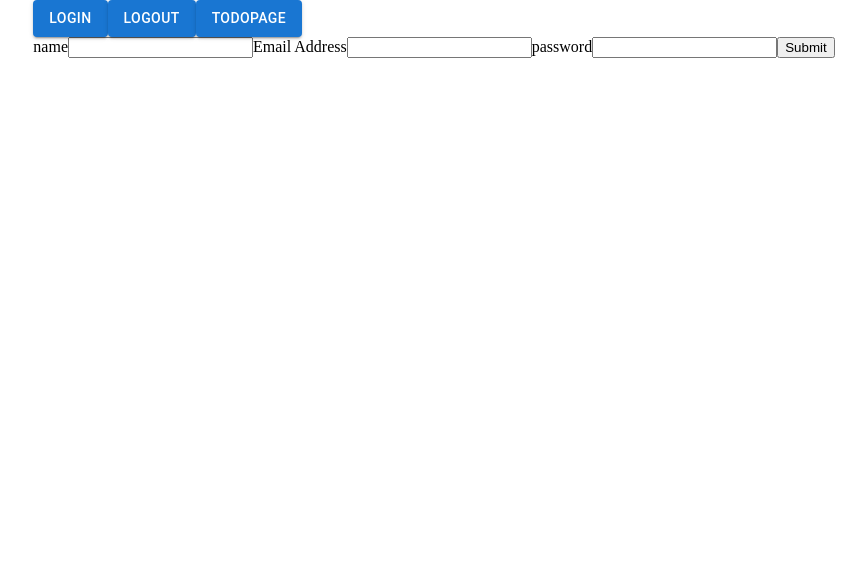
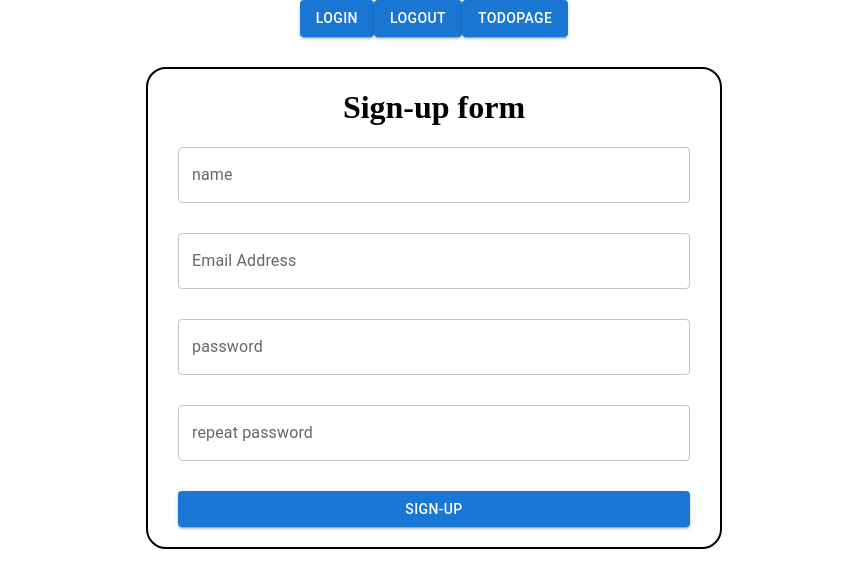
Before and after one commit to Affrit/ToDo-list, a React (Create React App) app: page /login in a window 1280 px wide. Shown: the top 588 px of the page, without its empty margins (206-1072 px from the left). Built offline with nearby package versions, Linux system fonts and the light colour scheme.

Commit message:
added scss. Sign-up form with material and formik  finished

```diff
--- a/package.json
+++ b/package.json
@@ -24,6 +24,7 @@
     "react-redux": "^7.2.6",
     "react-router-dom": "^6.1.0",
     "react-scripts": "4.0.3",
+    "sass": "^1.45.1",
     "typescript": "^4.5.3",
     "web-vitals": "^1.1.2"
   },
--- a/src/App.tsx
+++ b/src/App.tsx
@@ -1,7 +1,7 @@
 import React from 'react';
 import { store } from './store/store';
 import { Provider } from 'react-redux';
-import './App.css';
+import './App.scss';
 import { SignInPage } from './components/SignInPage/SignInPage';
 import { TodoPage } from './components/TodoPage/TodoPage';
 import { BrowserRouter } from 'react-router-dom';
--- a/src/components/Input/style.css
+++ b/src/components/Input/style.css
@@ -1,21 +1,3 @@
-.form__item {
-  padding: 15px 0;
-  display: flex;
-  align-items: center;
-  justify-content: center;
-  font-size: 18px;
-}
-
-.form__input {
-  width: 80%;
-  padding: 5px;
-  border-radius: 10px;
-  border: 2px solid black;
-  font-size: 18px;
-  outline: none;
-  transition: all 0.5s;
-}
-
 .red-border {
   border: 2px solid red;
 }
--- a/src/components/SignInPage/SignInPage.tsx
+++ b/src/components/SignInPage/SignInPage.tsx
@@ -1,4 +1,4 @@
-import React, { FC, useEffect } from 'react';
+import React, { FC, useEffect, useState } from 'react';
 import Button from '@mui/material/Button';
 import { useAppDispatch, useAppSelector } from '../../hooks/useReduxSelector';
 import { authSlice } from '../../store/reducers/authSlice';
@@ -6,14 +6,17 @@ import { useNavigate } from 'react-router-dom';
 import { authSelector } from '../PrivateRoute/authSelector';
 import { IUserData } from '../../models/IUserData';
 import { useFormik } from 'formik';
+import { TextField } from '@mui/material';
+import './style.scss'
 
 interface IUserDataErrors {
   name?: string;
   email?: string;
   password?: string;
+  password2?: string;
 }
 
-const validate = (values: IUserData) => {
+const validate = (values: IUserDataErrors) => {
   const errors: IUserDataErrors = {};
   if (!values.name) {
     errors.name = 'Required';
@@ -31,6 +34,16 @@ const validate = (values: IUserData) => {
     errors.password = 'Required';
   } else if (values.password.length < 5) {
     errors.password = 'Must be 5 characters or longer';
+  } else if (values.password !== values.password2) {
+    errors.password = 'passwords must be equal'
+  }
+
+  if (!values.password2) {
+    errors.password2 = 'Required';
+  } else if (values.password2.length < 5) {
+    errors.password2 = 'Must be 5 characters or longer';
+  } else if (values.password !== values.password2) {
+    errors.password2 = 'passwords must be equal'
   }
 
   return errors;
@@ -41,10 +54,36 @@ export const SignInPage: FC = (): JSX.Element => {
   const navigate = useNavigate()
   const { authToggle } = authSlice.actions
   const { isAuth } = useAppSelector(authSelector)
+  const [nameError, setNameError] = useState<boolean>(false)
+  const [emailError, setEmailError] = useState<boolean>(false)
+  const [passwordError, setPasswordError] = useState<boolean>(false)
+  const [password2Error, setPassword2Error] = useState<boolean>(false)
+
+  const formik = useFormik({
+    initialValues: {
+      name: '',
+      email: '',
+      password: '',
+      password2: '',
+    },
+    validate,
+    onSubmit: values => {
+      console.log(JSON.stringify(values, null, 2))
+    },
+  })
 
   useEffect(() => {
-    console.log(isAuth)
-  }, [isAuth])
+      setNameError(!!(formik.touched.name && formik.errors.name))
+      setEmailError(!!(formik.touched.email && formik.errors.email))
+      setPasswordError(!!(formik.touched.password && formik.errors.password))
+      setPassword2Error(!!(formik.touched.password2 && formik.errors.password2))
+      console.log(formik.touched.password2);
+      console.log(formik.errors.password2);
+      console.log(formik.errors.password);
+  }, [
+    formik.touched.name, formik.touched.email, formik.touched.password, formik.touched.password2,
+    formik.errors.name, formik.errors.email, formik.errors.password, formik.errors.password2
+  ])
 
   const onLogIn = (): void => {
     dispatch(authToggle(true))
@@ -58,54 +97,81 @@ export const SignInPage: FC = (): JSX.Element => {
     navigate('/')
   }
 
-  const formik = useFormik({
-    initialValues: {
-      name: '',
-      email: '',
-      password: '',
-    },
-    validate,
-    onSubmit: values => {
-      alert(JSON.stringify(values, null, 2));
-    },
-  });
   return (
     <div className="sign-in">
+      <div className="controls">
       <Button onClick={onLogIn} variant="contained">logIn</Button>
       <Button onClick={onLogOut} variant="contained">logOut</Button>
       <Button onClick={onToDoPage} variant="contained">ToDoPage</Button>
-      <form onSubmit={formik.handleSubmit}>
-        <label htmlFor="name">name</label>
-        <input
+      </div>
+      <form className="form" onSubmit={formik.handleSubmit}>
+        <h1>Sign-up form</h1>
+        <div className='form__item'>
+          <TextField
+            error={nameError}
+            fullWidth={true}
+            //autoComplete={'off'}
+            //size={'small'}
+            helperText={nameError && formik.errors.name}
             id="name"
             name="name"
-          type="text"
+            label="name"
+            variant="outlined"
             onChange={formik.handleChange}
+            onBlur={formik.handleBlur}
             value={formik.values.name}
           />
-        {formik.errors.name ? <div>{formik.errors.name}</div> : null}
+        </div>
 
-        <label htmlFor="email">Email Address</label>
-        <input
+        <div className='form__item'>
+          <TextField
+            error={emailError}
+            fullWidth={true}
+            helperText={emailError && formik.errors.email}
             id="email"
             name="email"
             type="email"
+            label="Email Address"
+            variant="outlined"
             onChange={formik.handleChange}
+            onBlur={formik.handleBlur}
             value={formik.values.email}
           />
-        {formik.errors.email ? <div>{formik.errors.email}</div> : null}
+        </div>
 
-        <label htmlFor="password">password</label>
-        <input
+        <div className='form__item'>
+          <TextField
+            error={passwordError}
+            fullWidth={true}
+            helperText={passwordError && formik.errors.password}
             id="password"
             name="password"
             type="password"
+            label="password"
+            variant="outlined"
             onChange={formik.handleChange}
+            onBlur={formik.handleBlur}
             value={formik.values.password}
           />
-        {formik.errors.password ? <div>{formik.errors.password}</div> : null}
+        </div>
 
-        <button type="submit">Submit</button>
+        <div className='form__item'>
+          <TextField
+            error={password2Error}
+            fullWidth={true}
+            helperText={password2Error && formik.errors.password2}
+            id="password2"
+            name="password2"
+            type="password"
+            label="repeat password"
+            variant="outlined"
+            onChange={formik.handleChange}
+            onBlur={formik.handleBlur}
+            value={formik.values.password2}
+          />
+        </div>
+
+        <Button type="submit" variant="contained">Sign-up</Button>
       </form>
     </div>
   );
--- /dev/null
+++ b/src/components/SignInPage/style.scss
@@ -0,0 +1,31 @@
+.sign-in {
+  width: 100%;
+  display: flex;
+  flex-direction: column;
+  align-items: center;
+
+  h1 {
+    margin-top: 0;
+  }
+}
+
+.form {
+  margin-top: 30px;
+  display: flex;
+  flex-direction: column;
+  border: 2px solid black;
+  border-radius: 20px;
+  padding: 20px 30px;
+  text-align: center;
+  width: 40%;
+
+  &__item {
+    padding-bottom: 30px;
+    position: relative;
+  }
+
+  &__item p{
+    position: absolute;
+    top: calc(100% - 5px);
+  }
+}
```
Also changed, not shown: src/App.scss (renamed from src/App.css), 1 other file (tests, documents, lock files or other folders). Lines whose indentation alone changed are shown as unchanged.
